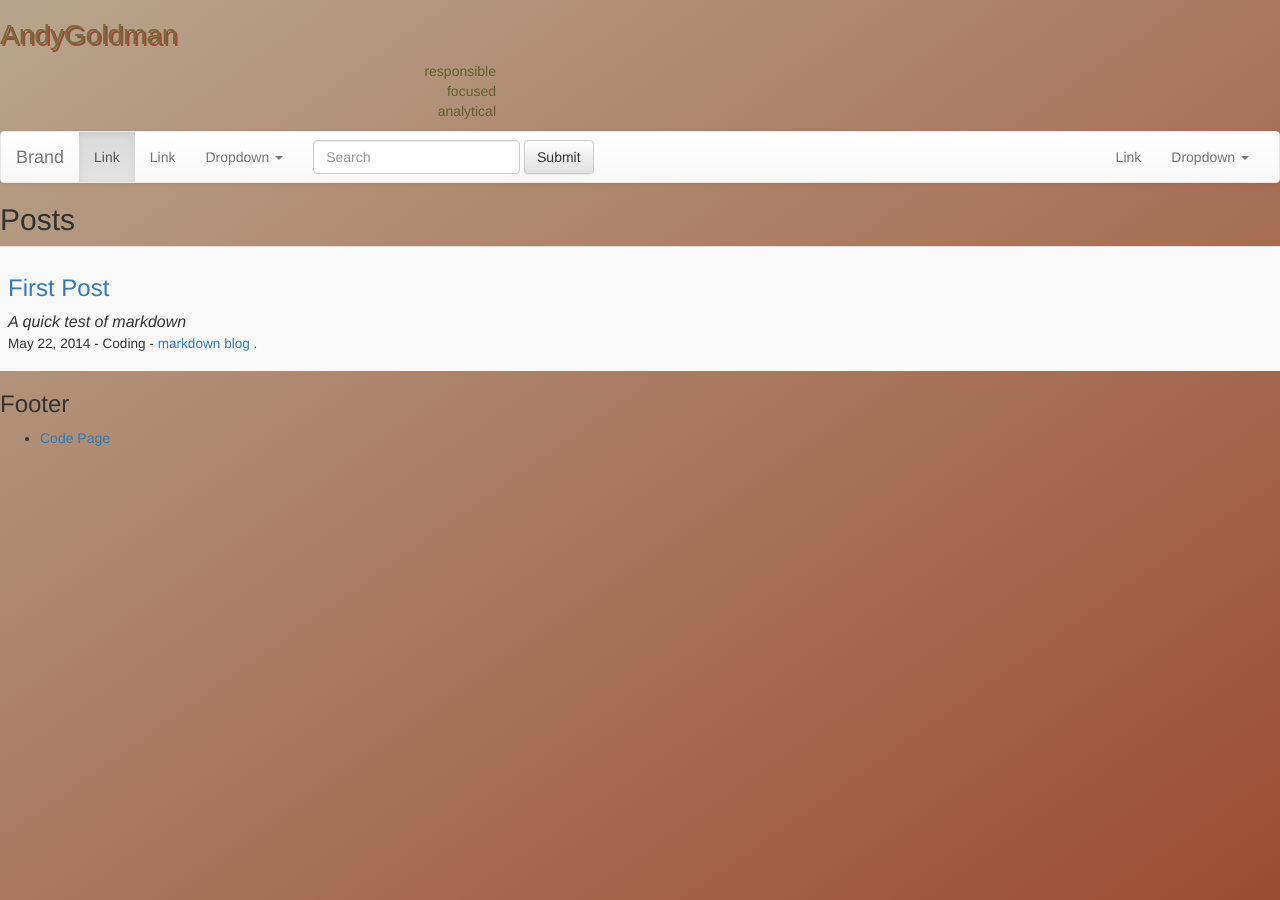
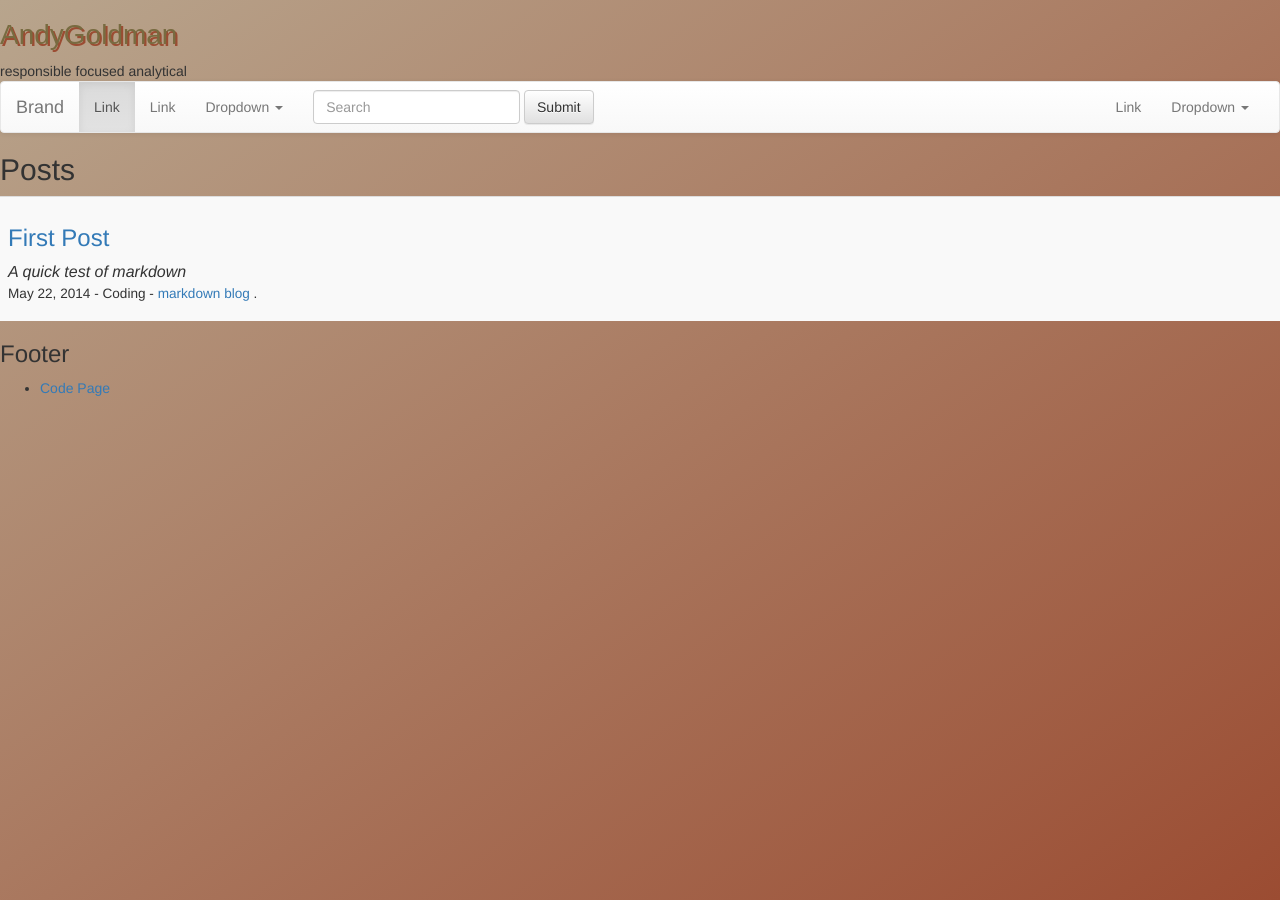
Before and after one commit to AndyGoldman/AndyGoldman2.github.io, a Jekyll site: the page built from index.html, in a window 1280 px wide. Built offline with Jekyll 4.4.1, drawn with Linux system fonts in a browser that asks for light colours; nearby versions of some CDN libraries.

Commit message:
changed ul to span in main.html

```diff
--- a/_layouts/main.html
+++ b/_layouts/main.html
@@ -18,11 +18,11 @@
 <body>
   <div id="header" >
 		<h1> AndyGoldman </h1>
-		<ul id="tagline">
-			<li> responsible </li>
-			<li> focused </li>
-			<li> analytical </li>
-		</ul>
+		<span id="tagline">
+			<span> responsible </span>
+			<span> focused </span>
+			<span> analytical </span>
+		</span>
 	</div>
 
   {% include menu.html %}
```
